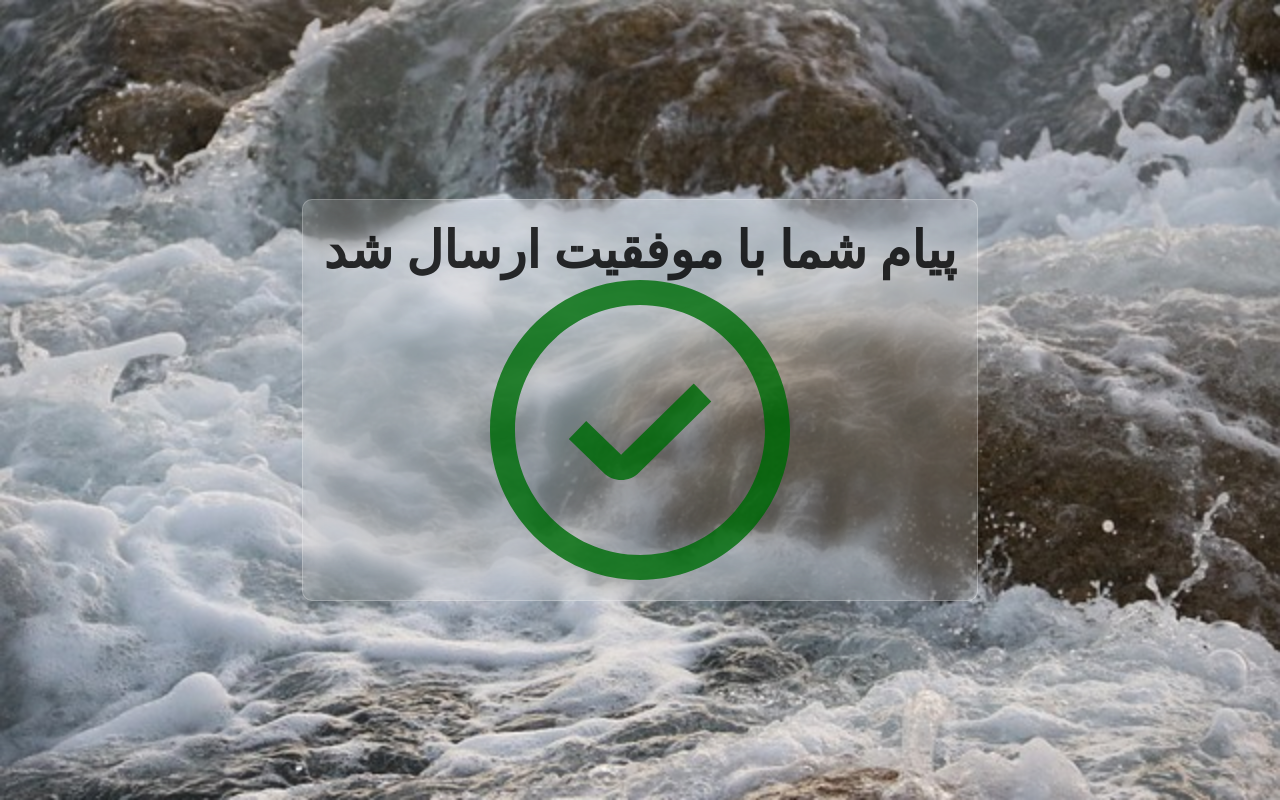
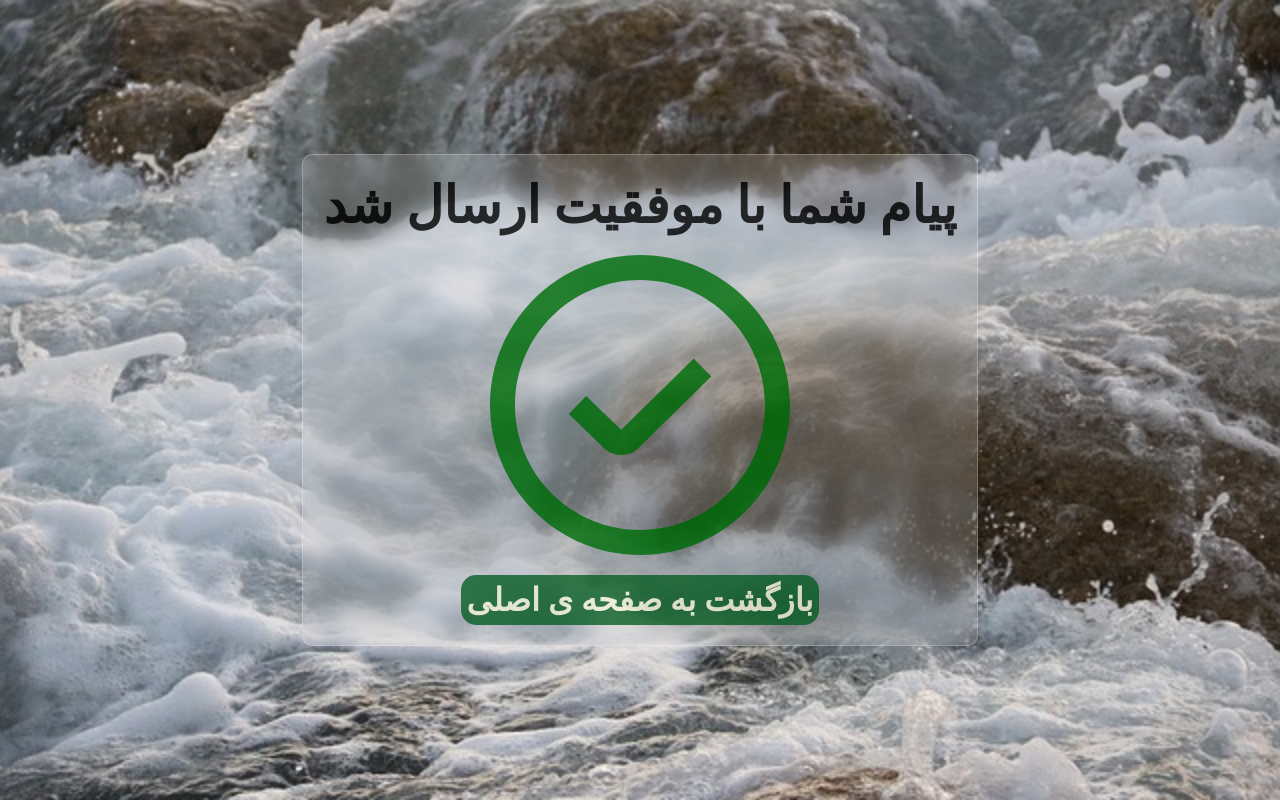
Before and after one commit to SabereAskari/SabereAskari.github.io, a plain HTML site: page SendSuccess.html in a window 1280 px wide. Drawn offline with Linux system fonts and the light colour scheme.

Commit message:
success message style changes

```diff
--- a/SendSuccess.html
+++ b/SendSuccess.html
@@ -9,14 +9,13 @@
 </head>
 
 <body>
-    <div class="contaner">
-
+    <main class="contaner">
         <p class="success">
             پیام شما با موفقیت ارسال شد
         </p>
         <svg class="tik" xmlns="http://www.w3.org/2000/svg" id="Layer_1" data-name="Layer 1" viewBox="0 0 24 24" width="512" height="512"><path d="m16.298,8.288l1.404,1.425-5.793,5.707c-.387.387-.896.58-1.407.58s-1.025-.195-1.416-.585l-2.782-2.696,1.393-1.437,2.793,2.707,5.809-5.701Zm7.702,3.712c0,6.617-5.383,12-12,12S0,18.617,0,12,5.383,0,12,0s12,5.383,12,12Zm-2,0c0-5.514-4.486-10-10-10S2,6.486,2,12s4.486,10,10,10,10-4.486,10-10Z"/></svg>
-
-    </div>
+        <a href="index.html"> بازگشت به صفحه ی اصلی </a>
+    </main>
 </body>
 
 </html>
--- a/assets/css/SendSuccessStyle.css
+++ b/assets/css/SendSuccessStyle.css
@@ -51,4 +51,17 @@ p {
     max-height: 300px;
     max-width: 300px;
     fill: rgb(0, 113, 11);
+    margin-top: 20px;
 }
+
+a {
+    background-color: aqua;
+    border-radius: 15px;
+    margin-top: 20px;
+    padding: 6px;
+    text-decoration: none;
+    font-size: 2.5vw;
+    font-weight: 700;
+    background-color: rgb(12, 97, 39);
+    color: beige;
+}
```
Also changed, not shown: contactMe.html (+2 -2 lines).
